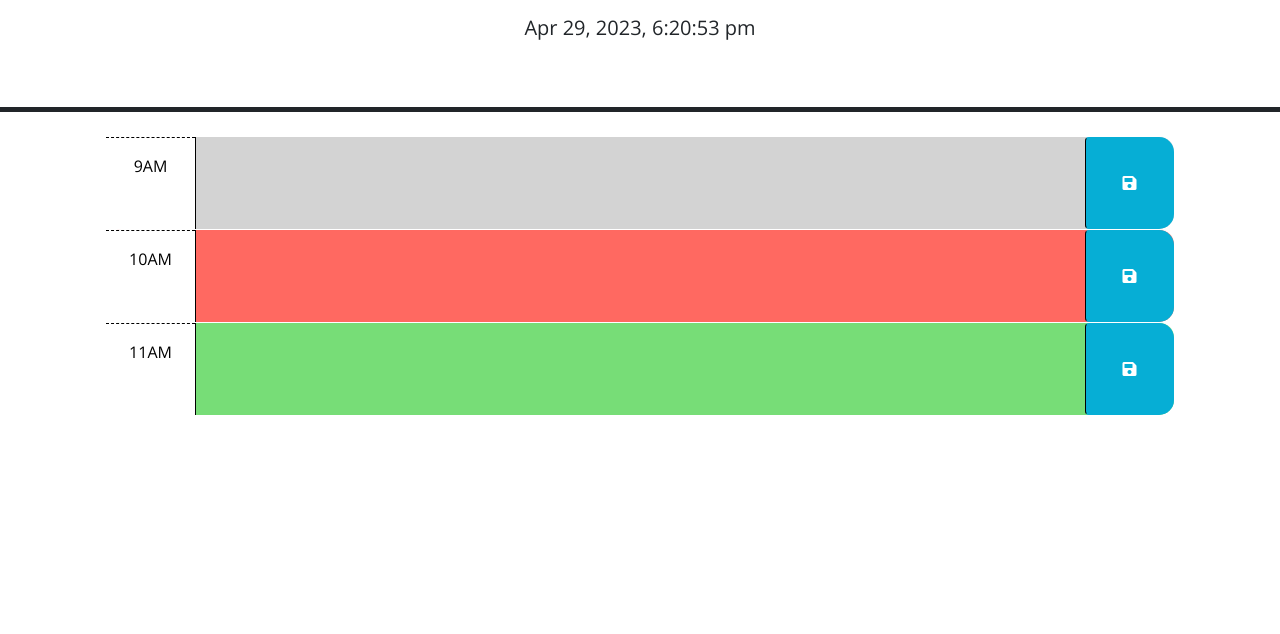
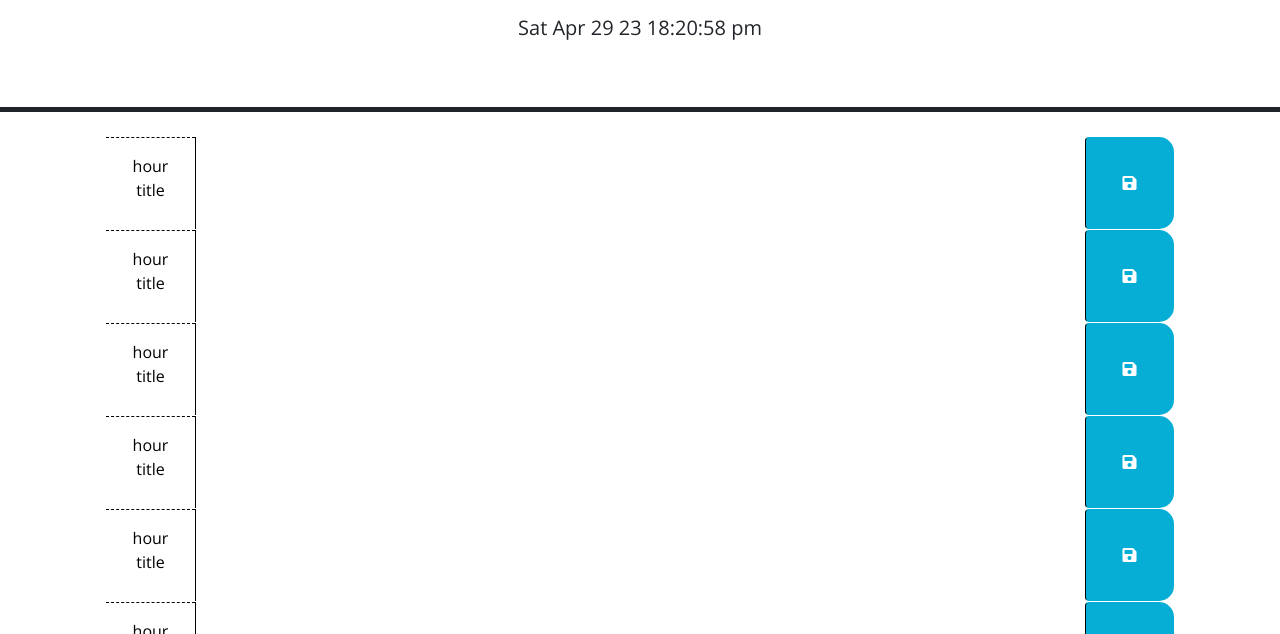
Before and after one commit to CrisesAverting/myCal, a plain HTML site: page index.html in a window 1280 px wide. Shown: the part 166-800 px from the top of the page. Drawn offline with nearby package versions, Linux system fonts and the light colour scheme.

Commit message:
created dynamic time block function

```diff
--- a/assets/js/script.js
+++ b/assets/js/script.js
@@ -2,12 +2,47 @@
 // the code isn't run until the browser has finished rendering all the elements
 // in the html.
 
-const curTime = dayjs();
-timeEl = $('#currentDay');
-console.log(curTime);
+
 $(function () {
-  now();
+  var hrs = 8
+  var curTime = dayjs();
+  const contEL = $('#container')
 
+  // TODO: Add code to display the current date in the header of the page.
+
+  setInterval(function () {
+    let timeNow = dayjs().format('ddd MMM DD YY HH:mm:ss a');
+    $("#currentDay").text(timeNow);
+  }, 1000);
+  //TODO:Create a function to dynamically generate standard business hr blocks
+  //"standard hours" 9-5
+  for (let i = 0; i < hrs; i++) {
+    var h=i+9;
+    createHrBlock(h)
+  }
+  function createHrBlock(h) {
+    const hourContainer = $("<div>");
+    hourContainer.addClass('row time-block');
+    hourContainer.attr('id', h);
+    contEL.append(hourContainer);
+    const blockTitleDiv = $('<div>');
+    blockTitleDiv.addClass('col-2 col-md-1 hour text-center py-3');
+    blockTitleDiv.text("hour title");
+    const txtArea = $('<textarea>');
+    txtArea.addClass('col-8 col-md-10 description');
+    txtArea.attr('rows', "3");
+    const svBtn = $("<button>");
+    svBtn.addClass("btn saveBtn col-2 col-md-1");
+    svBtn.attr('aria-label', 'save');
+    hourContainer.append(blockTitleDiv, txtArea, svBtn);
+    const iBlock = $('<i>');
+    iBlock.addClass("fas fa-save");
+    iBlock.attr('aria-hidden', 'true');
+    svBtn.append(iBlock);
+
+
+    //const hourTitleDiv = $("<div>").text(availableHours[i]).addClass("col-2 col-md-1 hour text-center py-3");
+  }
   // TODO: Add a listener for click events on the save button. This code should
   // use the id in the containing time-block as a key to save the user input in
   // local storage. HINT: What does `this` reference in the click listener
@@ -16,6 +51,7 @@ $(function () {
   // useful when saving the description in local storage?
   //
   // TODO: Add code to apply the past, present, or future class to each time
+
   // block by comparing the id to the current hour. HINTS: How can the id
   // attribute of each time-block be used to conditionally add or remove the
   // past, present, and future classes? How can Day.js be used to get the
@@ -25,12 +61,7 @@ $(function () {
   // the values of the corresponding textarea elements. HINT: How can the id
   // attribute of each time-block be used to do this?
   //
-  // TODO: Add code to display the current date in the header of the page.
-  function now() {
-    setInterval(() => {
-      timeEl.text(curTime.format('MMM D, YYYY, h:mm:ss a'));
-      console.log(curTime);
-    }, 1000);
-  }
+
+
 
 });
--- a/index.html
+++ b/index.html
@@ -28,7 +28,7 @@
       <p class="lead">A simple calendar app for scheduling your work day</p>
       <p id="currentDay" class="lead"></p>
     </header>
-    <div class="container-lg px-5">
+    <div class="container-lg px-5" id="container">
       <!-- Use class for "past", "present", and "future" to apply styles to the
         time-block divs accordingly. The javascript will need to do this by
         adding/removing these classes on each div by comparing the hour in the
@@ -40,7 +40,7 @@
         -->
 
       <!-- Example of a past time block. The "past" class adds a gray background color. -->
-      <div id="hour-9" class="row time-block past">
+      <!-- <div id="hour-9" class="row time-block past">
         <div class="col-2 col-md-1 hour text-center py-3">9AM</div>
         <textarea class="col-8 col-md-10 description" rows="3"> </textarea>
         <button class="btn saveBtn col-2 col-md-1" aria-label="save">
@@ -49,22 +49,22 @@
       </div>
 
       <!-- Example of a a present time block. The "present" class adds a red background color. -->
-      <div id="hour-10" class="row time-block present">
+      <!-- <div id="hour-10" class="row time-block present">
         <div class="col-2 col-md-1 hour text-center py-3">10AM</div>
         <textarea class="col-8 col-md-10 description" rows="3"> </textarea>
         <button class="btn saveBtn col-2 col-md-1" aria-label="save">
           <i class="fas fa-save" aria-hidden="true"></i>
         </button>
-      </div>
+      </div> -->
 
       <!-- Example of a future time block. The "future" class adds a green background color. -->
-      <div id="hour-11" class="row time-block future">
+      <!-- <div id="hour-11" class="row time-block future">
         <div class="col-2 col-md-1 hour text-center py-3">11AM</div>
         <textarea class="col-8 col-md-10 description" rows="3"> </textarea>
         <button class="btn saveBtn col-2 col-md-1" aria-label="save">
           <i class="fas fa-save" aria-hidden="true"></i>
         </button>
-      </div>
+      </div> -->
 
     <script src="https://code.jquery.com/jquery-3.4.1.min.js"></script>
     <script
```
Also changed, not shown: 1 other file.
